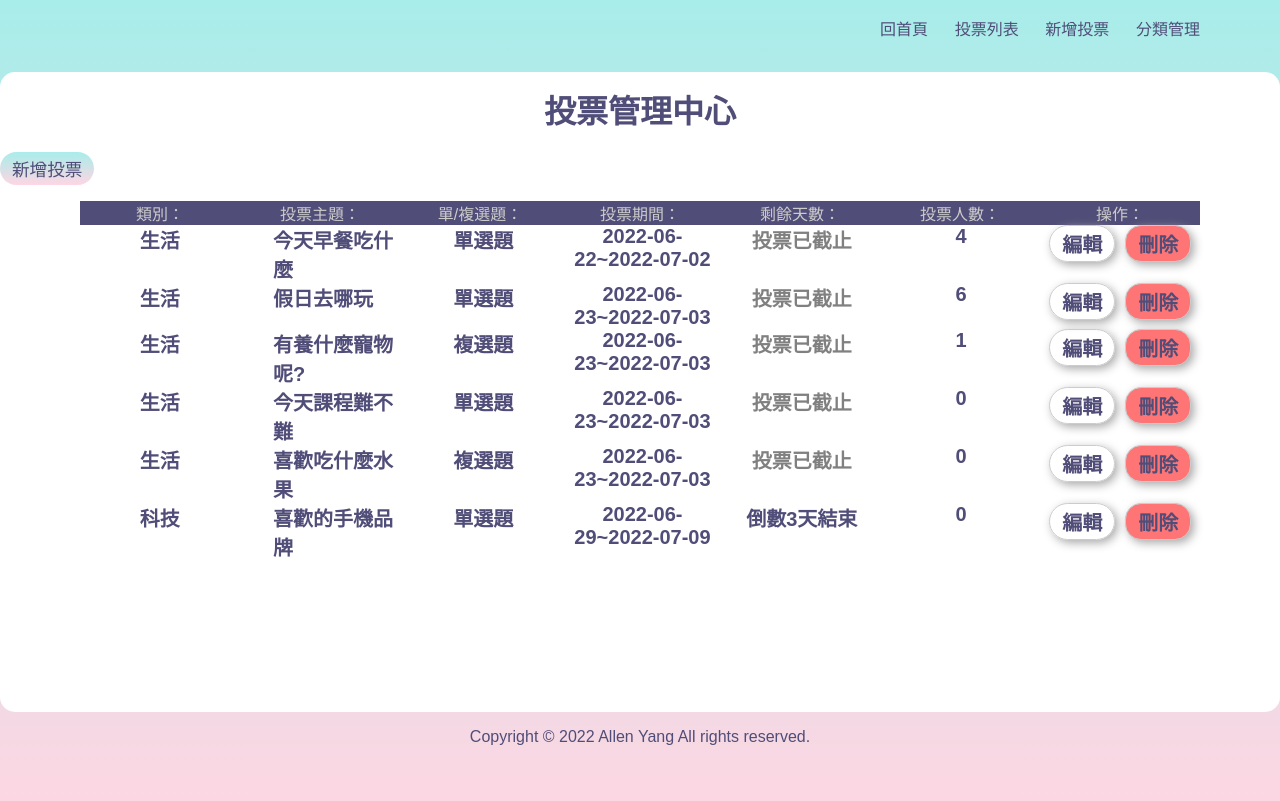
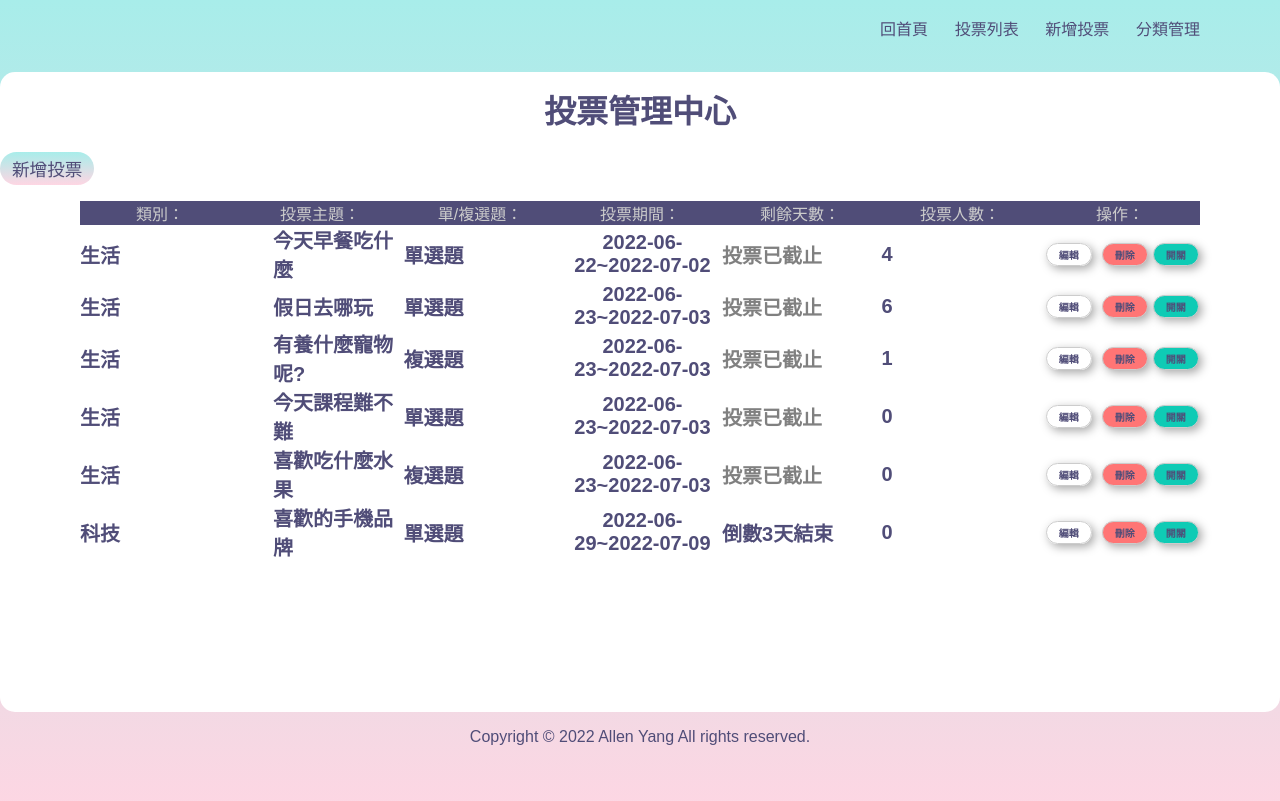
Before and after one commit to AllenYangNCTU/Electroral_System, a PHP site: page /back.php in a window 1280 px wide. Shown: the top 801 px of the page. Run offline with PHP 8.4, Linux system fonts and the light colour scheme; data comes from the database, SQL or seed files in the repository.

Commit message:
投票列表垂直對其，新增後台投票主題開關按鈕

```diff
--- a/back.php
+++ b/back.php
@@ -30,6 +30,8 @@
       text-align: center;
       font-weight: bold;
       font-size: 20px;
+      display: flex;
+      align-items: center;
       /* margin-left: 4%; */
     }
 
@@ -41,6 +43,8 @@
       font-size: 20px;
       /* margin-left: 4%; */
       padding-left: 3%;
+      display: flex;
+      align-items: center;
     }
 
     .list-header {
@@ -55,6 +59,55 @@
       background: #504d78;
       color: #ccc;
       /* border-radius: 15px; */
+    }
+
+    .chmod {
+      display: inline-block;
+      padding: 3px 12px;
+      border: 1px solid #ccc;
+      border-radius: 1rem;
+      background: rgb(15, 203, 181);
+      box-shadow: 3px 3px 10px #aaa;
+      /* margin: 0 5px; */
+      font-size: 10px;
+    }
+
+    .chmod:hover {
+      background: #504d78;
+      color: #fff;
+    }
+
+    .edit {
+      display: inline-block;
+      padding: 3px 12px;
+      border: 1px solid #ccc;
+      border-radius: 20px;
+      box-shadow: 3px 3px 10px #aaa;
+      /* margin: 0 5px; */
+      font-size: 10px;
+    }
+
+    .edit:hover {
+      background: #504d78;
+      color: #fff;
+    }
+
+    /* 列表的刪除按鈕 */
+    .del {
+      display: inline-block;
+      padding: 3px 12px;
+      border: 1px solid #ccc;
+      border-radius: 1rem;
+      background: rgb(255, 117, 117);
+      /* background: rgb(15, 203, 181); */
+      box-shadow: 3px 3px 10px #aaa;
+      /* margin: 0 5px; */
+      font-size: 10px;
+    }
+
+    .del:hover {
+      background: #504d78;
+      color: #fff;
     }
   </style>
 </head>
@@ -127,6 +180,7 @@
             echo "<div class='subject_li'>"; //操作區
             echo "<a class='edit' href='?do=edit&id={$subject['id']}'>編輯</a>";
             echo "<a class='del' href='?do=del&id={$subject['id']}'>刪除</a>";
+            echo "<a class='chmod' href='?do=del&id={$subject['id']}'>開關</a>";
             echo "</div>";
             echo "</div>";
           }
--- a/front/vote_list.php
+++ b/front/vote_list.php
@@ -30,6 +30,9 @@
       text-align: center;
       font-weight: bold;
       font-size: 20px;
+      display: flex;
+      align-items: center;
+      justify-content: center;
       /* margin-left: 4%; */
     }
 
@@ -41,6 +44,9 @@
       font-size: 20px;
       /* margin-left: 4%; */
       padding-left: 3%;
+      display: flex;
+      align-items: center;
+      justify-content: center;
       /* background-color: #a8edea; */
     }
 
```
